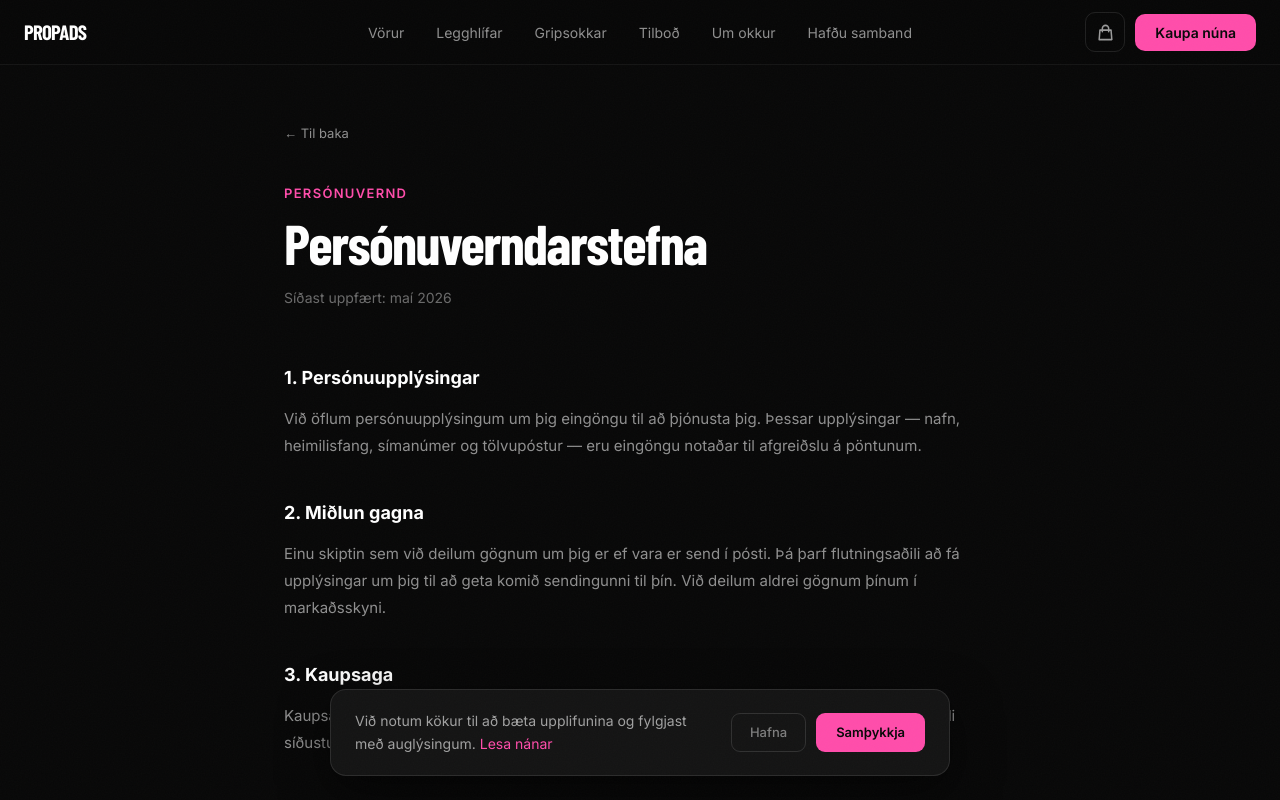
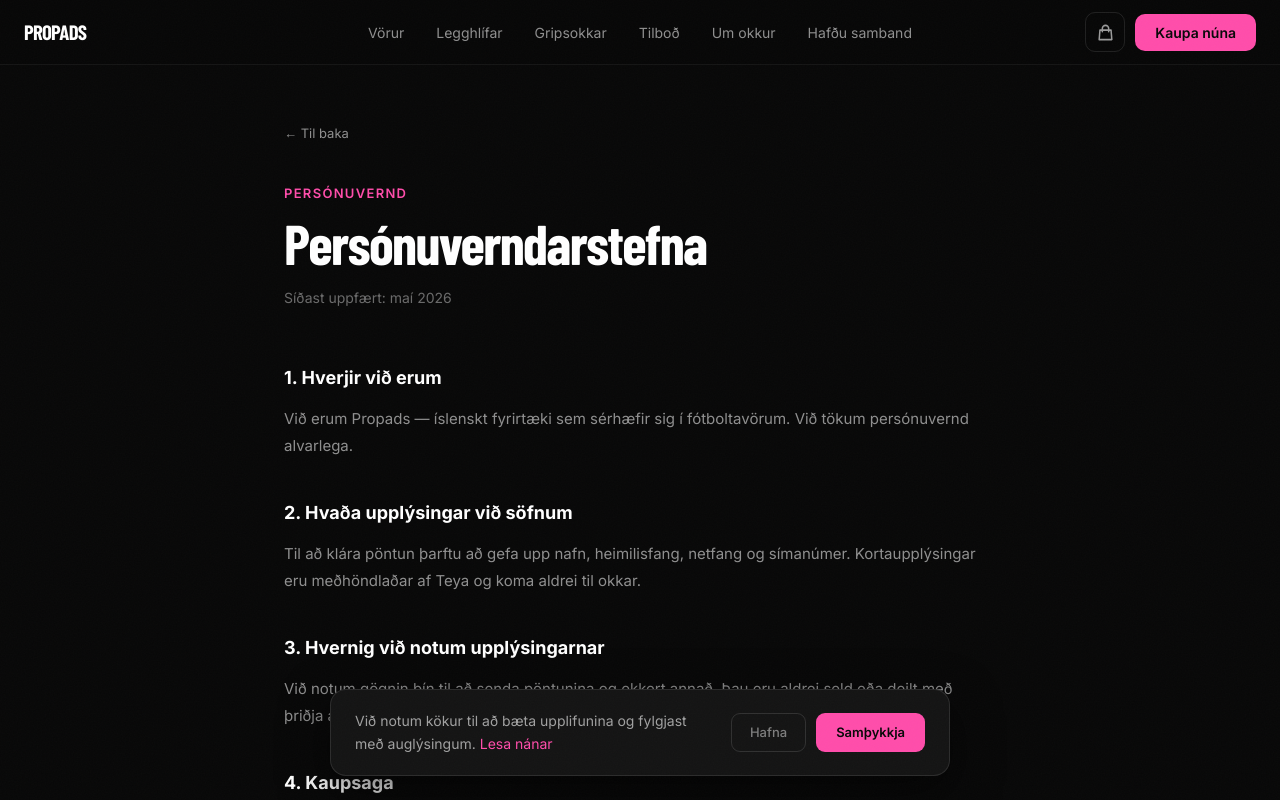
Before and after one commit to Propadspp/propads-site, a Next.js app: page /personuvernd in a window 1280 px wide. Shown: the top 800 px of the page. Built offline with nearby package versions, Linux system fonts and the light colour scheme; a web font is replaced by a local one.

Commit message:
Update privacy policy with new content

```diff
--- a/app/personuvernd/page.tsx
+++ b/app/personuvernd/page.tsx
@@ -26,19 +26,23 @@ export default function PersonuverndPage() {
         <h1 className="font-display" style={{ fontSize: 'clamp(2rem,5vw,3.5rem)', fontWeight: 900, letterSpacing: '-0.03em', lineHeight: 1, color: '#fff', marginBottom: 16 }}>Persónuverndarstefna</h1>
         <p style={{ color: 'rgba(255,255,255,0.4)', fontSize: '0.875rem', marginBottom: 56 }}>Síðast uppfært: maí 2026</p>
 
-        <Section title="1. Persónuupplýsingar">
-          <p>Við öflum persónuupplýsingum um þig eingöngu til að þjónusta þig. Þessar upplýsingar — nafn, heimilisfang, símanúmer og tölvupóstur — eru eingöngu notaðar til afgreiðslu á pöntunum.</p>
+        <Section title="1. Hverjir við erum">
+          <p>Við erum Propads — íslenskt fyrirtæki sem sérhæfir sig í fótboltavörum. Við tökum persónuvernd alvarlega.</p>
         </Section>
 
-        <Section title="2. Miðlun gagna">
-          <p>Einu skiptin sem við deilum gögnum um þig er ef vara er send í pósti. Þá þarf flutningsaðili að fá upplýsingar um þig til að geta komið sendingunni til þín. Við deilum aldrei gögnum þínum í markaðsskyni.</p>
+        <Section title="2. Hvaða upplýsingar við söfnum">
+          <p>Til að klára pöntun þarftu að gefa upp nafn, heimilisfang, netfang og símanúmer. Kortaupplýsingar eru meðhöndlaðar af Teya og koma aldrei til okkar.</p>
         </Section>
 
-        <Section title="3. Kaupsaga">
+        <Section title="3. Hvernig við notum upplýsingarnar">
+          <p>Við notum gögnin þín til að senda pöntunina og ekkert annað. Þau eru aldrei seld eða deilt með þriðja aðila.</p>
+        </Section>
+
+        <Section title="4. Kaupsaga">
           <p>Kaupsaga viðskiptavinar er læst á öruggu svæði, eingöngu til að þjónusta viðskiptavin varðandi síðustu pöntun. Tími sem pöntun er geymd til uppflettingar eru 365 dagar.</p>
         </Section>
 
-        <Section title="4. Samband">
+        <Section title="5. Samband">
           <p>Spurningar um persónuvernd:<br />
           <a href="mailto:propadspp@gmail.com" style={{ color: 'var(--brand)', textDecoration: 'none' }}>propadspp@gmail.com</a></p>
         </Section>
```
